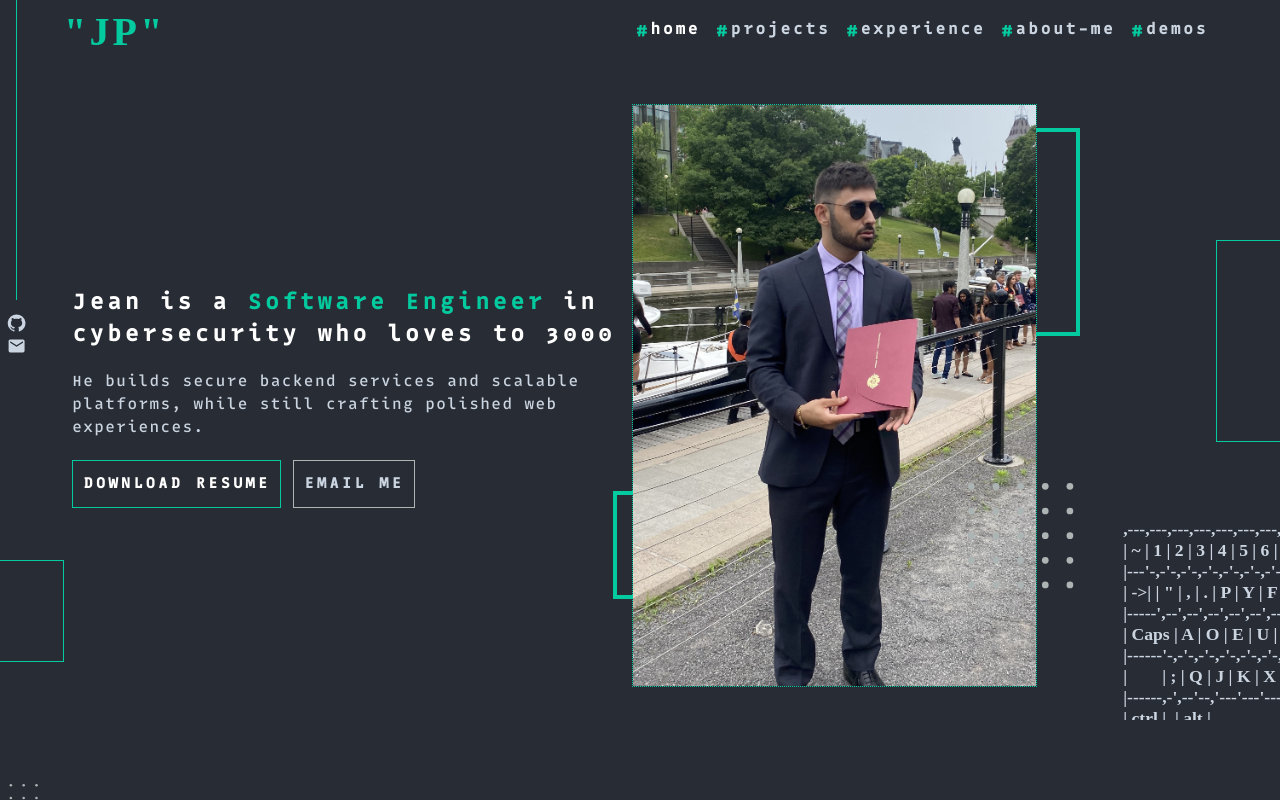
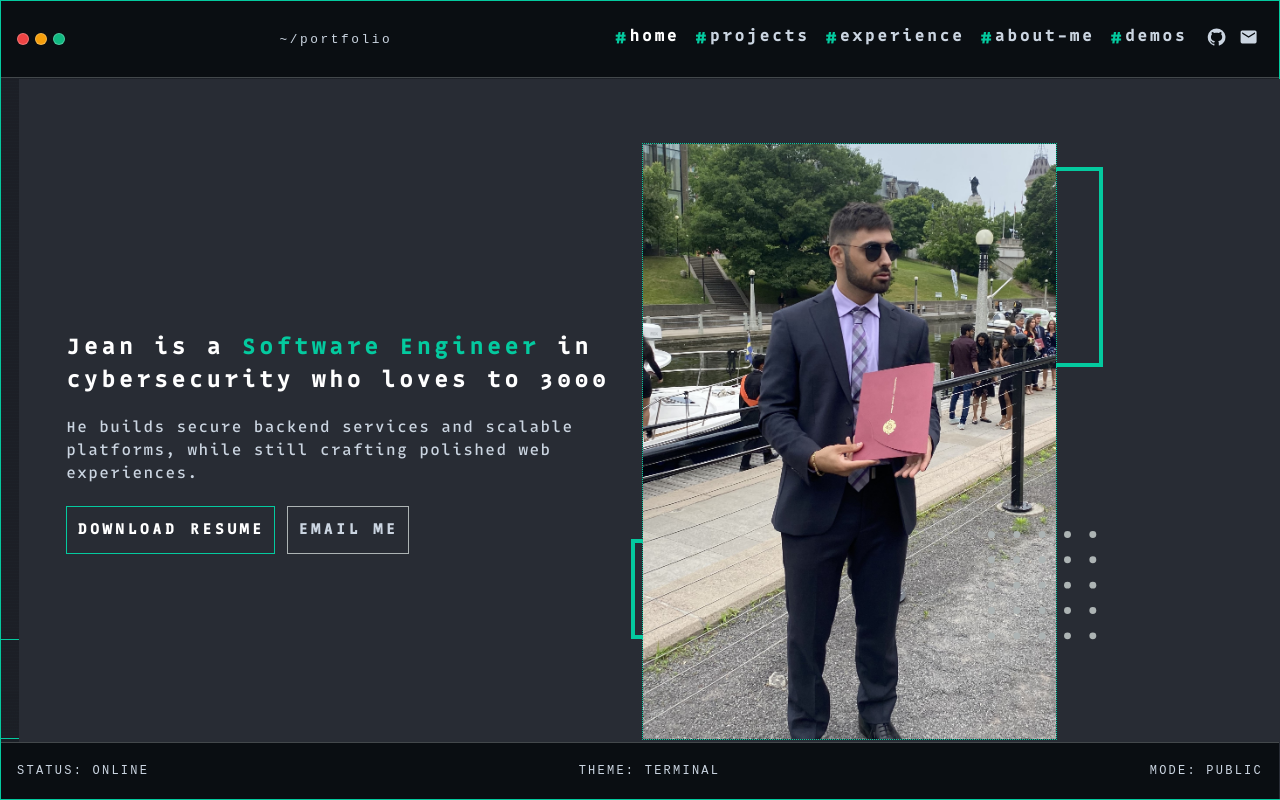
Before and after one commit to EuBeans/portfolio, a React (Create React App) app: page /#/ in a window 1280 px wide. Shown: the top 800 px of the page. Built offline with nearby package versions, Linux system fonts and the light colour scheme; a web font is replaced by a local one.

Commit message:
Restore terminal header layout

```diff
--- a/src/App.css
+++ b/src/App.css
@@ -146,3 +146,242 @@
 .children-hover .cursor-border {
   z-index: -1;
 }
+
+/* Terminal UI */
+.terminal-window {
+  position: relative;
+  border: 1px solid #04ca9f;
+  background: rgba(20, 24, 30, 0.6);
+  box-shadow: 0 0 0 1px rgba(4, 202, 159, 0.25),
+    0 0 28px rgba(4, 202, 159, 0.12);
+  backdrop-filter: blur(2px);
+  width: 100%;
+  height: 100vh;
+  display: flex;
+  flex-direction: column;
+  box-sizing: border-box;
+  overflow: visible;
+  --terminal-header-height: 56px;
+  --terminal-footer-height: 40px;
+}
+.terminal-window-no-header {
+  --terminal-header-height: 0px;
+}
+.terminal-window-no-header .terminal-header {
+  display: none;
+}
+.terminal-window::before {
+  content: "";
+  position: absolute;
+  inset: 0;
+  background-image:
+    repeating-linear-gradient(
+      0deg,
+      rgba(255, 255, 255, 0.02),
+      rgba(255, 255, 255, 0.02) 1px,
+      transparent 1px,
+      transparent 3px
+    );
+  opacity: 0.35;
+  pointer-events: none;
+}
+.terminal-window::after {
+  content: "";
+  position: absolute;
+  inset: 0;
+  background: linear-gradient(
+    180deg,
+    transparent 0%,
+    rgba(4, 202, 159, 0.05) 50%,
+    transparent 100%
+  );
+  opacity: 0.5;
+  animation: scanline 6s linear infinite;
+  pointer-events: none;
+}
+.terminal-header {
+  position: fixed;
+  z-index: 10;
+  display: flex;
+  align-items: center;
+  justify-content: space-between;
+  border-bottom: 1px solid rgba(173, 180, 180, 0.35);
+  padding: 10px 16px;
+  background: #0a0e12;
+  height: var(--terminal-header-height);
+  top: 0;
+  left: 0;
+  right: 0;
+}
+.terminal-lights {
+  display: flex;
+  gap: 6px;
+}
+.terminal-light {
+  width: 10px;
+  height: 10px;
+  border-radius: 999px;
+  border: 1px solid rgba(255, 255, 255, 0.25);
+}
+.terminal-light-red {
+  background: #ef4444;
+}
+.terminal-light-yellow {
+  background: #f59e0b;
+}
+.terminal-light-green {
+  background: #10b981;
+}
+.terminal-title {
+  color: #cbd5e1;
+  font-family: "Dina", monospace;
+  font-size: 0.8rem;
+  letter-spacing: 0.16rem;
+  text-transform: lowercase;
+}
+.terminal-actions {
+  display: flex;
+  align-items: center;
+  gap: 8px;
+}
+.terminal-chip {
+  font-family: "Dina", monospace;
+  font-size: 0.7rem;
+  letter-spacing: 0.2rem;
+  text-transform: uppercase;
+  color: #04ca9f;
+  border: 1px solid rgba(4, 202, 159, 0.5);
+  padding: 2px 8px;
+}
+.terminal-body {
+  position: relative;
+  z-index: 1;
+  height: 100vh;
+  overflow-y: auto;
+  overflow-x: hidden;
+  padding: calc(22px + var(--terminal-header-height)) 18px calc(22px + var(--terminal-footer-height));
+  width: 100%;
+  margin: 0 auto;
+  flex: 1;
+}
+.terminal-body-bg {
+  position: absolute;
+  inset: 0;
+  z-index: 0;
+  pointer-events: none;
+  width: 100%;
+}
+.terminal-body-content {
+  position: relative;
+  z-index: 1;
+  width: 100%;
+  max-width: 1300px;
+  margin: 0 auto;
+  overflow-wrap: anywhere;
+  word-break: break-word;
+}
+.terminal-body-content > :not(.terminal-body-bg) {
+  position: relative;
+  z-index: 1;
+}
+.terminal-body-content * {
+  max-width: 100%;
+  box-sizing: border-box;
+}
+.terminal-footer {
+  position: fixed;
+  z-index: 10;
+  display: flex;
+  align-items: center;
+  justify-content: space-between;
+  border-top: 1px solid rgba(173, 180, 180, 0.35);
+  padding: 8px 16px;
+  background: #0a0e12;
+  font-family: "Dina", monospace;
+  font-size: 0.75rem;
+  letter-spacing: 0.14rem;
+  color: #cbd5e1;
+  text-transform: uppercase;
+  height: var(--terminal-footer-height);
+  bottom: 0;
+  left: 0;
+  right: 0;
+}
+.terminal-footer span {
+  display: inline-flex;
+  gap: 6px;
+}
+
+.terminal-heading {
+  display: flex;
+  align-items: center;
+  gap: 6px;
+  flex-wrap: nowrap;
+  white-space: nowrap;
+  text-shadow: 0 0 10px rgba(4, 202, 159, 0.35);
+}
+.terminal-heading * {
+  min-width: 0;
+  max-width: 100%;
+  word-break: break-word;
+}
+.terminal-prompt {
+  white-space: nowrap;
+}
+.terminal-prompt {
+  color: #04ca9f;
+  font-family: "Dina", monospace;
+  font-size: 0.7rem;
+  letter-spacing: 0.1rem;
+  text-transform: lowercase;
+  opacity: 0.9;
+}
+.terminal-output {
+  border: 1px solid rgba(173, 180, 180, 0.35);
+  background: rgba(10, 14, 18, 0.45);
+  padding: 14px 16px;
+}
+.terminal-media {
+  filter: grayscale(0.2) contrast(1.05) saturate(0.9);
+  border: 1px solid rgba(4, 202, 159, 0.4);
+  box-shadow: 0 0 12px rgba(4, 202, 159, 0.15);
+}
+.terminal-empty {
+  color: #cbd5e1;
+  text-transform: uppercase;
+  letter-spacing: 0.18rem;
+  animation: pulse-glow 2.2s ease-in-out infinite;
+}
+
+@keyframes pulse-glow {
+  0%, 100% {
+    opacity: 0.65;
+    box-shadow: 0 0 0 rgba(4, 202, 159, 0.0);
+  }
+  50% {
+    opacity: 1;
+    box-shadow: 0 0 14px rgba(4, 202, 159, 0.25);
+  }
+}
+.terminal-cursor {
+  animation: cursor-blink 1.2s steps(1) infinite;
+  text-shadow: 0 0 8px rgba(4, 202, 159, 0.6);
+}
+
+@keyframes scanline {
+  0% {
+    transform: translateY(-100%);
+  }
+  100% {
+    transform: translateY(100%);
+  }
+}
+
+@keyframes cursor-blink {
+  0%, 49% {
+    opacity: 1;
+  }
+  50%, 100% {
+    opacity: 0.2;
+  }
+}
--- a/src/App.tsx
+++ b/src/App.tsx
@@ -1,4 +1,4 @@
-import { Box, Container } from '@mui/material';
+import { Box } from '@mui/material';
 import React from 'react';
 import { Routes, Route} from "react-router-dom";
 import './App.css';
@@ -8,6 +8,7 @@ import {routes} from "./routing";
 import  startTitleAnimation  from './utils/TitleAnimation';
 import BackgroundArt from './components/molecules/BackgroundArt';
 import ScrollToTop from './utils/ScrollToTop';
+import TerminalPanel from './components/molecules/TerminalPanel';
 function App() {
   startTitleAnimation("Portfolio");
   const containerStyle = {
@@ -18,9 +19,11 @@ function App() {
 
   return (
       <Box sx={containerStyle}>
-        <BackgroundArt/>
-        <Container maxWidth="lg">
-          <NavBar/>
+        <TerminalPanel
+          title="~/portfolio"
+          headerContent={<NavBar />}
+          backgroundContent={<BackgroundArt />}
+        >
           <ScrollToTop />
           <Routes>
             <Route path={routes[0].path} element={routes[0].element}/>
@@ -29,7 +32,7 @@ function App() {
             <Route path={routes[3].path} element={routes[3].element} />
             <Route path={routes[4].path} element={routes[4].element} />
           </Routes>
-        </Container>
+        </TerminalPanel>
       </Box>
   );
 }
--- a/src/components/molecules/NavBar.tsx
+++ b/src/components/molecules/NavBar.tsx
@@ -1,16 +1,11 @@
 import * as React from 'react';
-import AppBar from '@mui/material/AppBar';
 import Box from '@mui/material/Box';
-import Toolbar from '@mui/material/Toolbar';
 import IconButton from '@mui/material/IconButton';
-import Typography from '@mui/material/Typography';
 import MenuIcon from '@mui/icons-material/Menu';
-import Container from '@mui/material/Container';
 import {theme} from '../../assets/theme';
 import Link  from '@mui/material/Link';
 import "../../App.css"
-import { Drawer, Grid, List, ListItem, ListItemIcon,  } from '@mui/material';
-import Typical from '../atoms/Typical';
+import { Drawer, List, ListItem, ListItemIcon,  } from '@mui/material';
 import {
   Link as RouterLink,
 } from 'react-router-dom';
@@ -40,46 +35,12 @@ function ResponsiveAppBar() {
 
   }
 
-  const mediaStyleBox = {
-    position : 'fixed',
-    top: '0px',
-    left: '0px',
-    maxWidth: '40px',
-    height: '365px',
-    justifyContent: 'flex-start',
-    alignItems: 'flex-start',
-    zIndex: 1,
-  }
-
-  const mediaLineStyle ={
-    border : '1px solid',
-    borderLeft: 'none',
-    borderTop: 'none',
-    borderBottom: 'none',
-    borderColor: theme.palette.background.special,
-    height: '300px',
-    width: '2px',
-    position: 'fixed',
-    top: '0px',
-    left:  '15px',
-    zIndex: 1,
-  }
-
-  const mediaIconStyle = {
+  const navIconStyle = {
     color: theme.palette.text.secondary,
-    fontSize: '30px',
-    marginTop: '-13px',
-    left:  '15px',
+    fontSize: '22px',
     '&:hover': {
       color: theme.palette.text.hover,
     },
-  }
-
-  const mediaIconBoxStyle = {
-    display: 'flex',
-    justifyContent: 'center',
-    marginLeft: '7px',
-    alignItems: 'center',
   }
 
   const styleNavLink = {
@@ -141,24 +102,7 @@ const list = () => (
 );
 
   return (
-    <>
-
-      <AppBar position="fixed" sx={{backgroundColor:theme.palette.background.default, boxShadow:'none'}}>
-        <Grid
-          container
-          direction="column-reverse"
-          sx={mediaStyleBox}>
-          <Grid item sx={mediaLineStyle}/>
-          <Grid item sx={mediaIconBoxStyle} direction="column">
-            <Link href={contactLinks.github} sx={mediaIconStyle} >
-              <GitHubIcon sx={{width:"80%"}}/>
-            </Link>
-            <Link href={contactLinks.email} sx={mediaIconStyle} >
-              <EmailIcon sx={{width:"80%"}}/>
-            </Link>
-          </Grid>
-        </Grid>
-
+    <Box sx={{ display: 'flex', alignItems: 'center', gap: '12px' }}>
       <Drawer
         sx={{ display: { xs: 'flex', md: 'none' } }}
         anchor={"right"}
@@ -167,32 +111,7 @@ const list = () => (
       >
         {list()}
       </Drawer>
-        <Container maxWidth="lg">
-          <Toolbar disableGutters>
-            <Typography
-              noWrap
-              component="a"
-              href="/"
-              sx={{
-                mr: 2,
-                display: { xs: 'flex', md: 'flex' },
-                fontFamily: theme.typography.fontFamily2,
-                fontSize: theme.typography.h1.fontSize,
-                fontWeight: theme.typography.h1.fontWeight,
-                letterSpacing: theme.typography.h1.letterSpacing,
-                color: theme.palette.text.special,
-                textDecoration: 'none',
-              }}
-            >
-
-                <Typical
-                    steps={[500, `"Jean"`, 4000,`"JP"`, 4000, `"Jean Pierre"`,4000]}
-                    loop={Infinity}
-                    wrapper="span"
-                  />
-
-            </Typography>
-            <Box sx={{ justifyContent:'flex-end', flexGrow: 1, display: { xs: 'none', md: 'flex' }}}>
+      <Box sx={{ display: { xs: 'none', md: 'flex' }, alignItems: 'center' }}>
         {routes.map((route) => (
           route.nav &&
           <Link
@@ -213,13 +132,20 @@ const list = () => (
             <span style={styleSpecChar}>#</span>
             {route.name}
           </Link>
-
         ))}
       </Box>
-            <Box sx={{ justifyContent:'flex-end', flexGrow: 1, display: { xs: 'flex', md: 'none' } }}>
+      <Box sx={{ display: { xs: 'none', md: 'flex' }, alignItems: 'center', gap: '8px' }}>
+        <Link href={contactLinks.github} sx={navIconStyle} >
+          <GitHubIcon sx={{width:"80%"}}/>
+        </Link>
+        <Link href={contactLinks.email} sx={navIconStyle} >
+          <EmailIcon sx={{width:"80%"}}/>
+        </Link>
+      </Box>
+      <Box sx={{ display: { xs: 'flex', md: 'none' } }}>
         <IconButton
-                size="large"
-                aria-label="account of current user"
+          size="small"
+          aria-label="open navigation"
           aria-controls="menu-appbar"
           aria-haspopup="true"
           onClick={toggleDrawer(true)}
@@ -227,12 +153,8 @@ const list = () => (
         >
           <MenuIcon />
         </IconButton>
-
       </Box>
-          </Toolbar>
-        </Container>
-      </AppBar>
-    </>
+    </Box>
   );
 }
 export default ResponsiveAppBar;
--- /dev/null
+++ b/src/components/molecules/TerminalPanel.tsx
@@ -0,0 +1,56 @@
+import React from "react";
+import { Box } from "@mui/material";
+import "../../App.css";
+
+interface TerminalPanelProps {
+  title?: string;
+  headerContent?: React.ReactNode;
+  backgroundContent?: React.ReactNode;
+  showHeader?: boolean;
+  children: React.ReactNode;
+}
+
+const TerminalPanel = (props: TerminalPanelProps) => {
+  const {
+    title = "~/portfolio",
+    headerContent,
+    backgroundContent,
+    showHeader = true,
+    children
+  } = props;
+
+  return (
+    <Box className={`terminal-window${showHeader ? "" : " terminal-window-no-header"}`}>
+      {showHeader && (
+        <Box className="terminal-header">
+          <Box className="terminal-lights">
+            <span className="terminal-light terminal-light-red" />
+            <span className="terminal-light terminal-light-yellow" />
+            <span className="terminal-light terminal-light-green" />
+          </Box>
+          <Box className="terminal-title">{title}</Box>
+          <Box className="terminal-actions">
+            {headerContent}
+          </Box>
+        </Box>
+      )}
+      <Box className="terminal-body">
+        <Box className="terminal-body-content">
+          {backgroundContent && (
+            <Box className="terminal-body-bg">
+              {backgroundContent}
+            </Box>
+          )}
+          {children}
+        </Box>
+      </Box>
+      <Box className="terminal-footer">
+        <span>status: online</span>
+        <span>theme: terminal</span>
+        <span>mode: public</span>
+      </Box>
+    </Box>
+  );
+};
+
+export default TerminalPanel;
```
Lines whose indentation alone changed are shown as unchanged.
